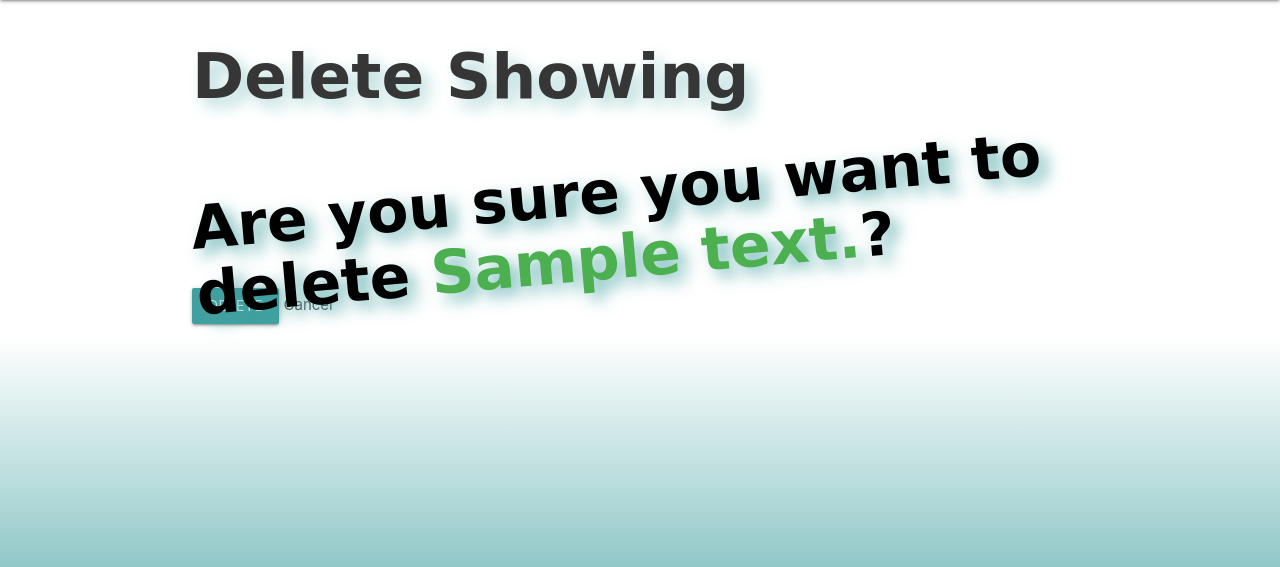
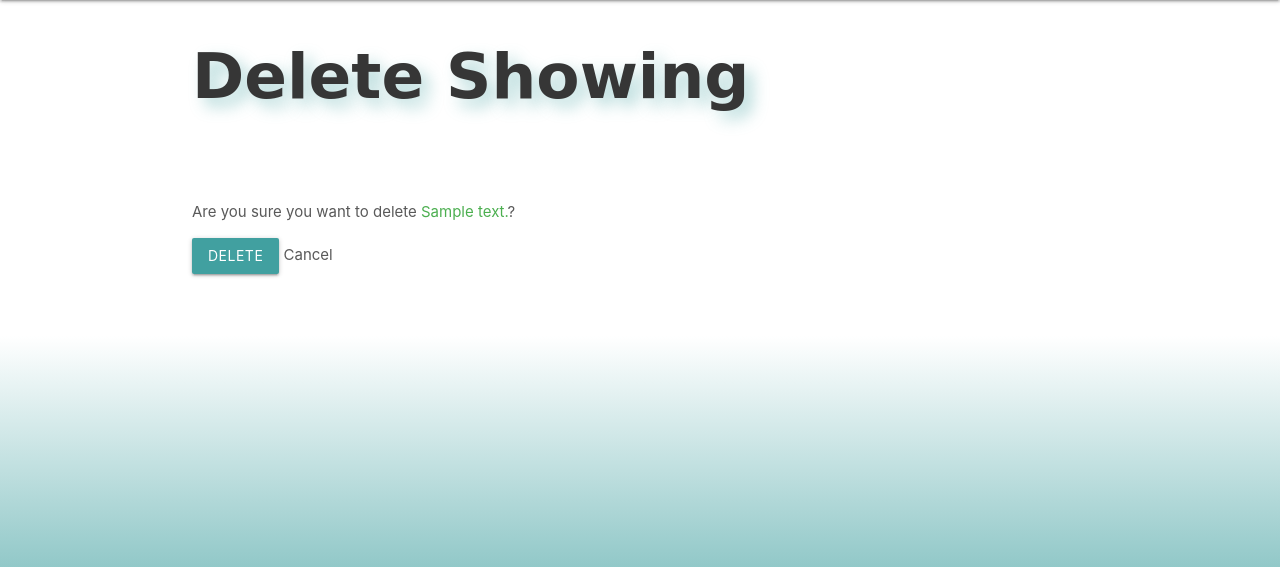
Before and after one commit to Justin-Guimond/showtime, a Django app: page /showings/1/delete/ in a window 1280 px wide. Shown: the part 64-631 px from the top of the page. Run offline with Django 4.2, Linux system fonts and the light colour scheme; tables that the repository leaves empty hold one stand-in row (values such as "Sample post").

Commit message:
Commit 18 - heroku deployment and delete text from h4 to p

```diff
--- a/main_app/templates/main_app/showing_confirm_delete.html
+++ b/main_app/templates/main_app/showing_confirm_delete.html
@@ -3,7 +3,7 @@
 {% block content %}
   <h1>Delete Showing</h1>
 
-  <h4>Are you sure you want to delete <span class="green-text">{{ object.address }}</span>?</h4>
+  <p>Are you sure you want to delete <span class="green-text">{{ object.address }}</span>?</p>
 
   <form action="" method="POST">
     {% csrf_token %}
```
